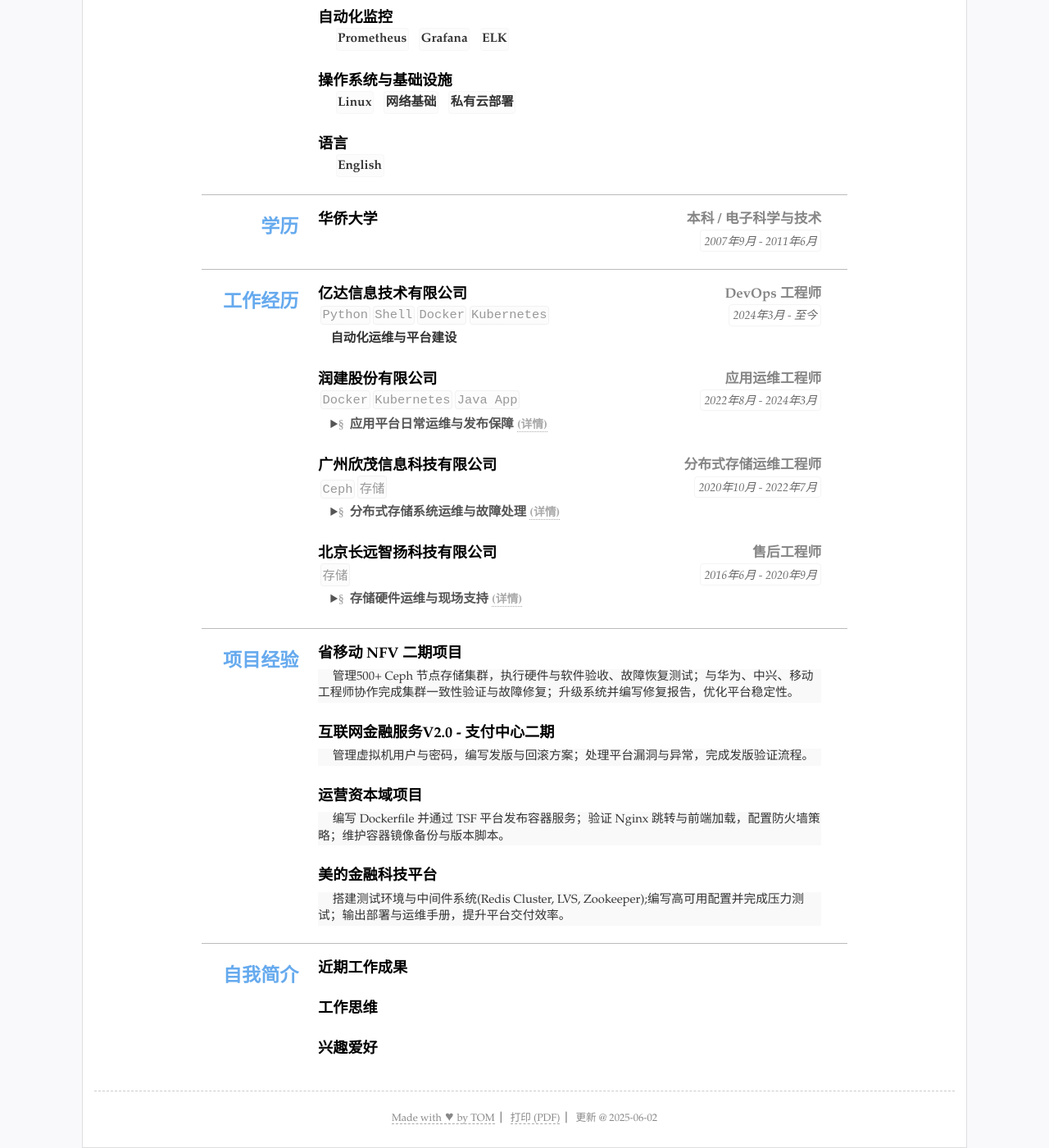
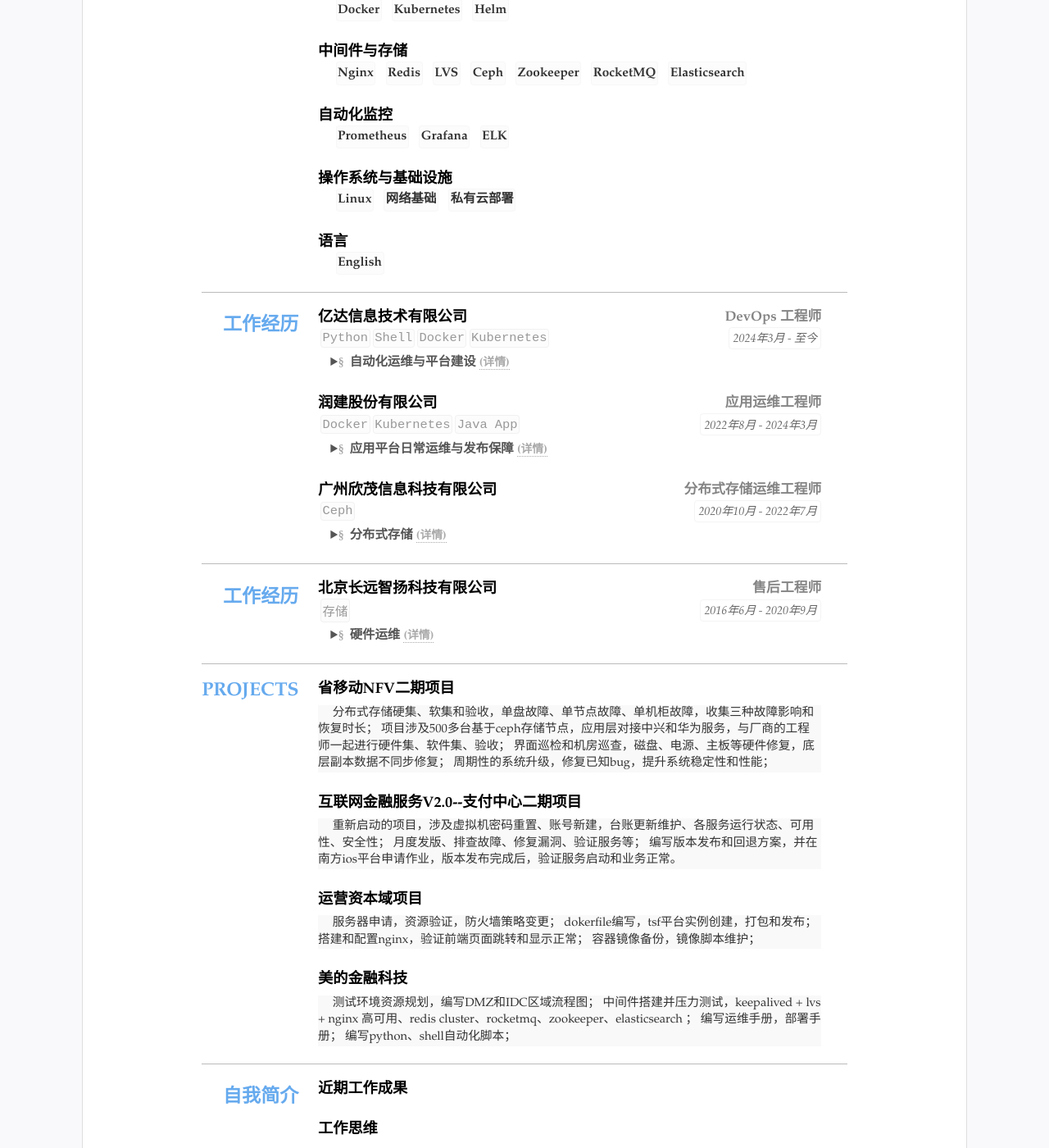
Before and after one commit to YogaTom/resume, a Jekyll site: the page built from index.html, in a window 1280 px wide and 1400 px high, scrolled down 514 px. Shown: the whole window at 82% size. Built offline with Jekyll 4.4.1, drawn with Linux system fonts in a browser that asks for light colours; some of the changed text lies outside the part shown.

Commit message:
Update resume.yml

```diff
--- a/_data/resume.yml
+++ b/_data/resume.yml
@@ -1,142 +1,190 @@
-title: resume optimized
-lang: zh
-name: 唐勇
-jobtitle: 运维工程师 / DevOps
+# 数据格式可以为 yaml(文件以.yml结尾) 或者json(文件以.json结尾)
+# 如果YAML格式的数据请先检查格式是否有误，可选检查工具 http://www.yamllint.com
+
+title: "resume online"
+lang: "zh" #语言设置 zh表示中文 en 表示英语
+name: "唐勇"
+jobtitle: "运维工程师 DevOps" #可空不显示
 photo: "assets/img/avatar.png" #照片可空，不显示
 
-contact:
-  - text: yogatom@163.com
-    href: mailto:yogatom@163.com
-    icon: icons/email.svg
-  - text: 15920899571
-    href: tel:15920899571
-    icon: icons/phone.svg
-  - text: http://8.138.221.221/DevOps/article-list/
-    href: http://8.138.221.221/DevOps/article-list/
-    icon: icons/web.svg
-  - text: YogaTom
-    href: https://github.com/YogaTom
-    icon: icons/github.svg
-    attr: target="_blank"
+#联系方式
+contact: #联系方式连接等3~5行
+- text: "yogatom@163.com" #文本内容
+  href: 'mailto:yogatom@163.com' #链接，无链接则空
+  icon: 'icons/email.svg' #图标 svg文件
+- text: "15920899571"
+  href: 'tel:15920899571'
+  icon: 'icons/phone.svg'
+- text: "http://8.138.221.221/DevOps/article-list/"
+  href: 'http://8.138.221.221/DevOps/article-list/'
+  icon: 'icons/web.svg'
+- text: "YogaTom"
+  href: 'https://github.com/YogaTom'
+  icon: "icons/github.svg"
+  attr: 'target="_blank"' #新标签页打开
+  # - text: "地址"
+  #   icon: "icons/location.svg"
 
-main:
-  - type: skills
-    name: 技能清单
-    content:
-      - title: 编程语言
-        items: [Python, Shell]
-      - title: DevOps 工具
-        items: [Ansible, Jenkins, GitLab CI]
-      - title: 容器与编排
-        items: [Docker, Kubernetes, Helm]
-      - title: 中间件与存储
-        items: [Nginx, Redis, LVS, Ceph, Zookeeper, RocketMQ, Elasticsearch]
-      - title: 自动化监控
-        items: [Prometheus, Grafana, ELK]
-      - title: 操作系统与基础设施
-        items: [Linux, 网络基础, 私有云部署]
-      - title: 语言
-        items: [English]
+#main下面是主体内容，类别条数不限
+main: #简历主要内容，
+- type: education #类别为ID
+  name: 学  历 #显示名称，空则使用type
+  content: #内容基本格式 标题-副标题-日期-详细内容 (都允许空)
+  - title: 华侨大学
+    duration: "2007年9月 - 2011年6月"
+    sub: 本科
+    detail: 电子科学与技术
 
-  - type: education
-    name: 学历
-    content:
-      - title: 华侨大学
-        sub: 本科 / 电子科学与技术
-        duration: 2007年9月 - 2011年6月
+- type: skills
+  name: 技能清单
+  # name: "技能"
+  content:
+    - title: 编程语言
+      items: [Python, Shell]   #itmems 可以小块的方式显示
+    - title: DevOps 工具
+      items: [Ansible, Jenkins, GitLab CI]
+    - title: 容器与编排
+      items: [Docker, Kubernetes, Helm]
+    - title: 中间件与存储
+      items: [Nginx, Redis, LVS, Ceph, Zookeeper, RocketMQ, Elasticsearch]
+    - title: 自动化监控
+      items: [Prometheus, Grafana, ELK]
+    - title: 操作系统与基础设施
+      items: [Linux, 网络基础, 私有云部署]
+    - title: 语言
+      items: [English]
 
-  - type: experience
-    name: 工作经历
-    content:
-    - title: 亿达信息技术有限公司
-      sub: DevOps 工程师
-      duration: 2024年3月 - 至今
-      tags: [Python, Shell, Docker, Kubernetes]
-      summary: 自动化运维与平台建设
-      deatil:
-        - 构建日志自动转存系统，自动识别未转存历史日志，防止日志丢失。
-        - 编写自动收集 logs 与中间件版本的 Python 工具，输出表格辅助升级评估。
-        - 构建 Shell 巡检脚本并集成 Prometheus 监控体系，提升系统运行稳定性，和减少告警率。
-        - 优化容器镜像清理逻辑，保留最新 3 个版本，降低容量压力。
-        - 推动任务自动化与流程标准化，减少人为失误和等待时间。
+- type: experience
+  name: 工作经历
+  content:
+  - title: 亿达信息技术有限公司
+    sub: DevOps 工程师
+    duration: 2024年3月 - 至今
+    tags: [Python, Shell, Docker, Kubernetes]
+    summary: 自动化运维与平台建设
+    detail:
+      - 构建日志自动转存系统，自动识别未转存历史日志，防止日志丢失。
+      - 编写自动收集 logs 与中间件版本的 Python 工具，输出表格辅助升级评估。
+      - 构建 Shell 巡检脚本并集成 Prometheus 监控体系，提升系统运行稳定性，和减少告警率。
+      - 优化容器镜像清理逻辑，保留最新 3 个版本，降低容量压力。
+      - 推动任务自动化与流程标准化，减少人为失误和等待时间。
 
-    - title: 润建股份有限公司
-      sub: 应用运维工程师
-      duration: 2022年8月 - 2024年3月
-      tags: [Docker, Kubernetes, Java App]
-      summary: 应用平台日常运维与发布保障
-      detail:
-        - 负责运营资本域与支付中心项目的环境部署与版本发布。
-        - 搭建中间件服务，处理服务异常与容器发布故障。
-        - 编写回滚方案并在平台上申请作业任务，确保服务稳定上线。
+  - title: 润建股份有限公司
+    sub: 应用运维工程师
+    duration: 2022年8月 - 2024年3月
+    tags: [Docker, Kubernetes, Java App]
+    summary: 应用平台日常运维与发布保障
+    detail:
+      - 负责运营资本域与支付中心项目的环境部署与版本发布。
+      - 搭建中间件服务，处理服务异常与容器发布故障。
+      - 编写回滚方案并在平台上申请作业任务，确保服务稳定上线。
 
-    - title: 广州欣茂信息科技有限公司
-      sub: 分布式存储运维工程师
-      duration: 2020年10月 - 2022年7月
-      tags: [Ceph, 存储]
-      summary: 分布式存储系统运维与故障处理
-      detail:
-        - 负责广东移动5GC二期浪潮 Ceph 存储维护，管理 500+ 节点。
-        - 完成系统巡检、备件更换、补丁升级与数据同步修复。
-        - 编写案例文档与技术方案，协助与客户沟通推进交付。
+  - title: 广州欣茂信息科技有限公司
+    sub: 分布式存储运维工程师
+    duration: "2020年10月 - 2022年7月"
+    tags:
+    - Ceph
+    summary: 分布式存储
+    detail: 负责广东移动5GC二期项目的浪潮ceph存储运维，日常维护、界面巡检和命令行界面巡检；
+            保障分布式存储系统的正常运行，更换坏的备件，加载升级补丁等；
+            参与与移动客户的会议沟通、方案编写和故障案例编写；
 
-    - title: 北京长远智扬科技有限公司
-      sub: 售后工程师
-      duration: 2016年6月 - 2020年9月
-      tags: [存储]
-      summary: 存储硬件运维与现场支持
-      detail:
-        - 广东电信、移动、银行等客户数据中心存储设备运维。
-        - 各类存储系统的微码升级。
-        - 常见故障包括磁盘、电源、控制器等各类硬件修复。
+- type: experience
+  name: 工作经历
+  content:
+  - title: 北京长远智扬科技有限公司
+    sub: 售后工程师
+    duration: "2016年6月 - 2020年9月"
+    tags:
+    - 存储
+    summary: 硬件运维
+    detail: 日立存储的ISP公司，负责广东省内三大运行商（电信、移动、联通）、各大银行、证券等大中小企业的售后维护、微码升级等工作；
+            根据官网提供的手册（纯英文），在客户IDC现场分析和解决设备问题，如磁盘故障、控制器故障、电源故障等；
+    # open: open
+    #可以设置open默认展开
 
-  - type: projects
-    name: 项目经验
-    content:
-    - title: 省移动 NFV 二期项目
-      detail:
-        - 管理500+ Ceph 节点存储集群，执行硬件与软件验收、故障恢复测试；
-        - 与华为、中兴、移动工程师协作完成集群一致性验证与故障修复；
-        - 升级系统并编写修复报告，优化平台稳定性。
 
-    - title: 互联网金融服务V2.0 - 支付中心二期
-      detail:
-        - 管理虚拟机用户与密码，编写发版与回滚方案；
-        - 处理平台漏洞与异常，完成发版验证流程。
 
-    - title: 运营资本域项目
-      detail:
-        - 编写 Dockerfile 并通过 TSF 平台发布容器服务；
-        - 验证 Nginx 跳转与前端加载，配置防火墙策略；
-        - 维护容器镜像备份与版本脚本。
+- type: projects
+  name: Projects
+  content:
+  - title: 省移动NFV二期项目
+    duration:
+    detail: 分布式存储硬集、软集和验收，单盘故障、单节点故障、单机柜故障，收集三种故障影响和恢复时长；
+            项目涉及500多台基于ceph存储节点，应用层对接中兴和华为服务，与厂商的工程师一起进行硬件集、软件集、验收；
+            界面巡检和机房巡查，磁盘、电源、主板等硬件修复，底层副本数据不同步修复；
+            周期性的系统升级，修复已知bug，提升系统稳定性和性能；
 
-    - title: 美的金融科技平台
-      detail:
-        - 搭建测试环境与中间件系统(Redis Cluster, LVS, Zookeeper);
-        - 编写高可用配置并完成压力测试；
-        - 输出部署与运维手册，提升平台交付效率。
+  - title: 互联网金融服务V2.0--支付中心二期项目
+    duration:
+    detail: 重新启动的项目，涉及虚拟机密码重置、账号新建，台账更新维护、各服务运行状态、可用性、安全性；
+            月度发版、排查故障、修复漏洞、验证服务等；
+            编写版本发布和回退方案，并在南方ios平台申请作业，版本发布完成后，验证服务启动和业务正常。
 
-  - type: others
-    name: 自我简介
-    content:
-    - title: 近期工作成果
-      list:
-      - 构建日志自动转存系统，自动识别未转存历史日志，防止日志丢失;
-      - 编写自动收集 logs 与中间件版本的 Python 工具，输出表格辅助升级评估;
-      - 搭建 Prometheus + Shell 自动检测系统，确保运行状态健康;
-      - 优化容器镜像清理逻辑，保留最新 3 个版本，降低容量压力;
-      - 推动任务自动化与流程标准化，减少人为失误和等待时间;
-      - 搭建新项目所需测试环境，如docker、kubernetes、redis集群和lvs等中间件，并进行压力测试和报告输出
-    - title: 工作思维
-      list:
-      - 逻辑严谨，熟悉系统与中间件原理，善于深入底层分析。
-      - 英文阅读能力强，能快速理解官方文档并实施。
-      - 善用多种渠道（博客、论坛、书籍）快速学习提升。
-      - 重视自动化、脚本化运维体系建设，持续优化流程效率。
-    - title: 兴趣爱好
-      list: [烹饪, 骑行, 马拉松越野, 阅读（人文、传记、历史）]
+  - title: 运营资本域项目
+    duration:
+    detail: 服务器申请，资源验证，防火墙策略变更；
+            dokerfile编写，tsf平台实例创建，打包和发布；
+            搭建和配置nginx，验证前端页面跳转和显示正常；
+            容器镜像备份，镜像脚本维护；
 
-footer:
+  - title: 美的金融科技
+    duration:
+    detail: 测试环境资源规划，编写DMZ和IDC区域流程图；
+            中间件搭建并压力测试，keepalived + lvs + nginx 高可用、redis cluster、rocketmq、zookeeper、elasticsearch ；
+            编写运维手册，部署手册；
+            编写python、shell自动化脚本；
+
+
+#others 其他简略内容(列表)
+- type: others #ID可以为空
+  name: '自我简介'
+  content: #选择需要的格式
+
+  - title: "近期工作成果"
+    list:
+    - 优化应用日志转存脚本，自动处理变动的应用名，且自动识别未转存的历史遗留日志，防止丢失，
+    - 编写python脚本，自动收集指定目录里的信息，如logs文件，方便确认应用是否在输出日志
+    - python脚本自动化收集各系统节点的各环境版本，系统，中间件，jdk等，并输出为表格，按需升级
+    - shell脚本和prometheus互补，检测系统隐患，基础环境运行良好
+    - 提供容器镜像自动化清除脚本，保留最近三副本，既节省容量，又减少网络波动，仓库拉取镜像导致的失败
+    - 将安排的任务或者已有的任务自动化和优化，较少人为失误；也较少应用发版时间和开发同事的等待时间
+    - 协助开发进行容器、私有云等排错，减少跨部门之间沟通的时间成本
+
+  - title: "工作思维"
+    list:
+    - 逻辑思维强，熟悉技能项里的基础原理，爱钻研
+    - 根据需求，阅读官网英文教程，并在测试环境中运用
+    - 接触多渠道提升自我，书籍、博客、论坛、视频，思维广泛
+    - 追求工作自动化、脚本化，并不断利用空闲时间优化工作效率
+
+  - title: "日常生活"
+    list: #单行列表
+    - 烹饪
+    - 骑行
+    - 马拉松越野
+    - 书籍:人文、传记、历史
+
+  # - title: 列表
+  #   list:
+  #   - 第一项
+  #   - 第二项
+#- type:
+#  name: '其他'
+#  content: #选择需要的格式
+#  - 单行文字
+#  - 如果有可以继续添加
+
+#footer 脚注，打印版和web版不同不显示
+footer: #脚注多组
+  print: #打印版markdown或者html
   screen:
-    - text: Made with ♥ by TOM
-      href: https://yogatom.github.io/resume/
+  # - text: "简历脚注"
+  #   href: '/'
+  - text: "Made with &hearts; by TOM"
+    href: "https://yogatom.github.io/resume/"
+
+#页面额外js脚本，如xx统计
+scripts:
+#- src: "assets/js/resume.js"
+#  defer: defer #可以设置defer或者sync异步加载
```
